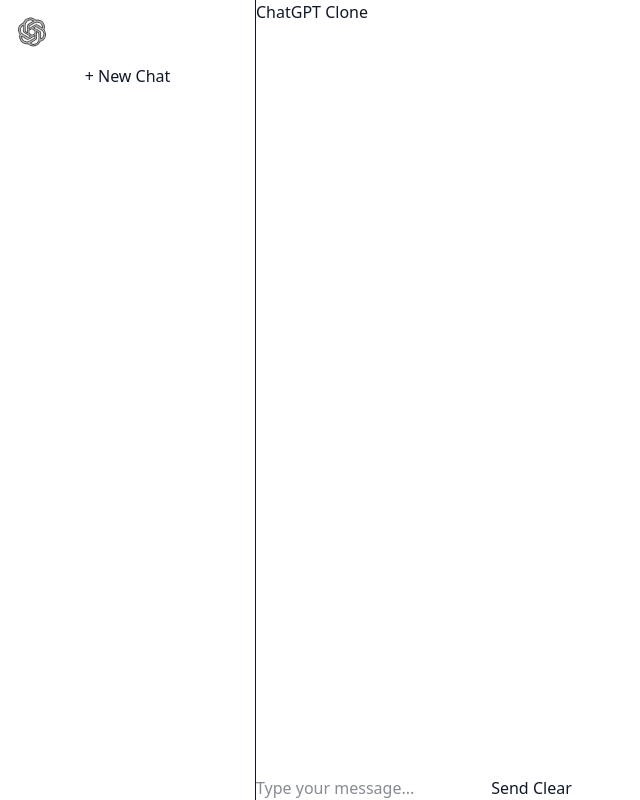
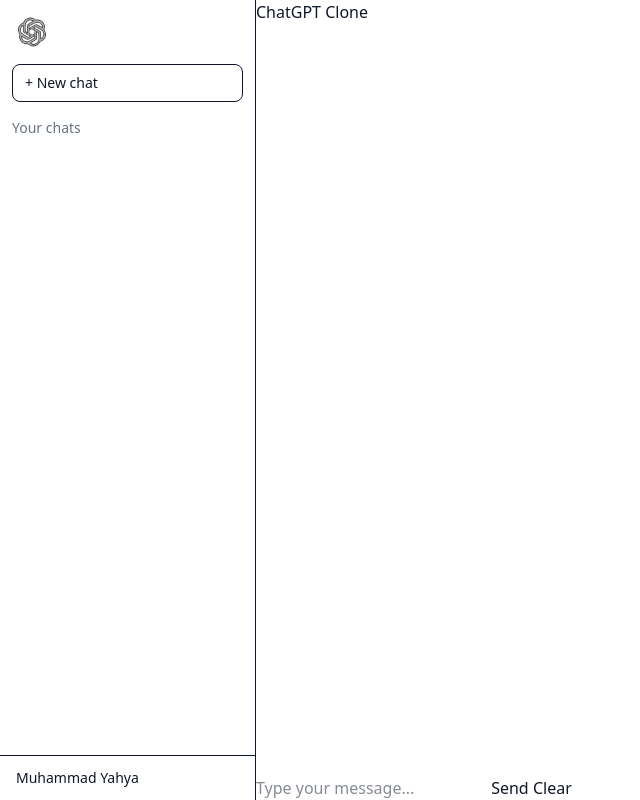
Before and after one commit to myahya29/ChatGPT-clone, a website: page index.html in a window 1280 px wide. Shown: the whole page, without its empty margins (0-640 px from the left). Drawn offline with Linux system fonts and the light colour scheme.

Commit message:
chat history and user ui

```diff
--- a/index.html
+++ b/index.html
@@ -22,12 +22,27 @@
         class="h-8 w-8"
       />
     </div>
-       <!--New Chat Button -->
-      <button id="new-chat-btn">
-        + New Chat
+      <!-- New Chat -->
+    <div class="px-3">
+      <button
+        id="new-chat-btn"
+        class="w-full border rounded-lg px-3 py-2 text-sm flex items-center gap-2"
+      >
+        + New chat
       </button>
+    </div>
 
-    </aside>
+    <!-- Chat History (later) -->
+    <div class="flex-1 overflow-y-auto px-3 py-4 text-sm text-gray-500">
+      Your chats
+    </div>
+     <!-- User -->
+    <div class="border-t px-4 py-3 text-sm">
+      Muhammad Yahya
+    </div>
+
+  </aside>
+
 
     <!--MAIN CHAT AREA-->
     <div class="flex-1 flex flex-col">
```
